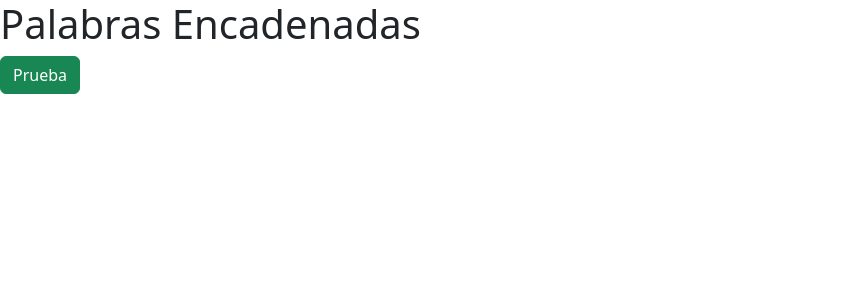
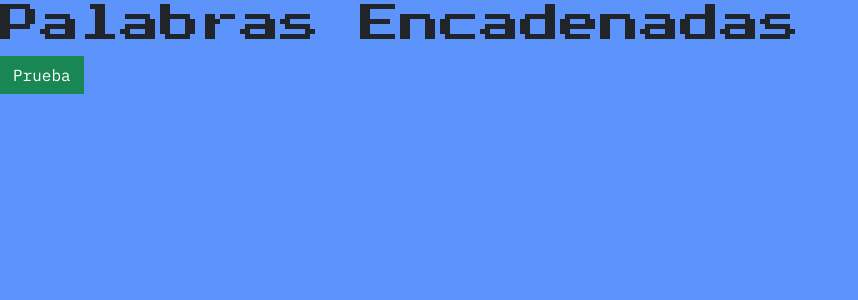
Before and after one commit to PastoriniRenata/unq-ui-renata-pastorini-trabajo-final, a React (Vite) app: page / in a window 1280 px wide. Shown: the top 300 px of the page, without its empty margins (0-858 px from the left). Built offline with nearby package versions, Linux system fonts and the light colour scheme.

Commit message:
Agrega tema retro base

```diff
--- a/index.html
+++ b/index.html
@@ -3,6 +3,12 @@
   <head>
     <meta charset="UTF-8" />
     <link rel="icon" type="image/svg+xml" href="/favicon.svg" />
+    <link rel="preconnect" href="https://fonts.googleapis.com" />
+    <link rel="preconnect" href="https://fonts.gstatic.com" crossorigin />
+    <link
+      href="https://fonts.googleapis.com/css2?family=Press+Start+2P&family=IBM+Plex+Mono:wght@400;600;700&display=swap"
+      rel="stylesheet"
+    />
     <meta name="viewport" content="width=device-width, initial-scale=1.0" />
     <title>Palabras Encadenadas</title>
   </head>
--- a/src/App.jsx
+++ b/src/App.jsx
@@ -1,7 +1,7 @@
 function App() {
   return (
     <div>
-      <h1>Palabras Encadenadas</h1>
+      <h1 className="font-pixel">Palabras Encadenadas</h1>
       <button className="btn btn-success">Prueba</button>
     </div>
   );
--- a/src/index.css
+++ b/src/index.css
@@ -1,3 +1,13 @@
 :root {
+  --bs-body-font-family: "IBM Plex Mono", monospace;
+  --bs-body-bg: #5c94fc;
+  --bs-border-radius: 0;
+  --bs-border-radius-sm: 0;
+  --bs-border-radius-lg: 0;
+  --bs-border-radius-xl: 0;
+  --bs-border-radius-xxl: 0;
+}
 
+.font-pixel {
+  font-family: "Press Start 2P", monospace;
 }
```
